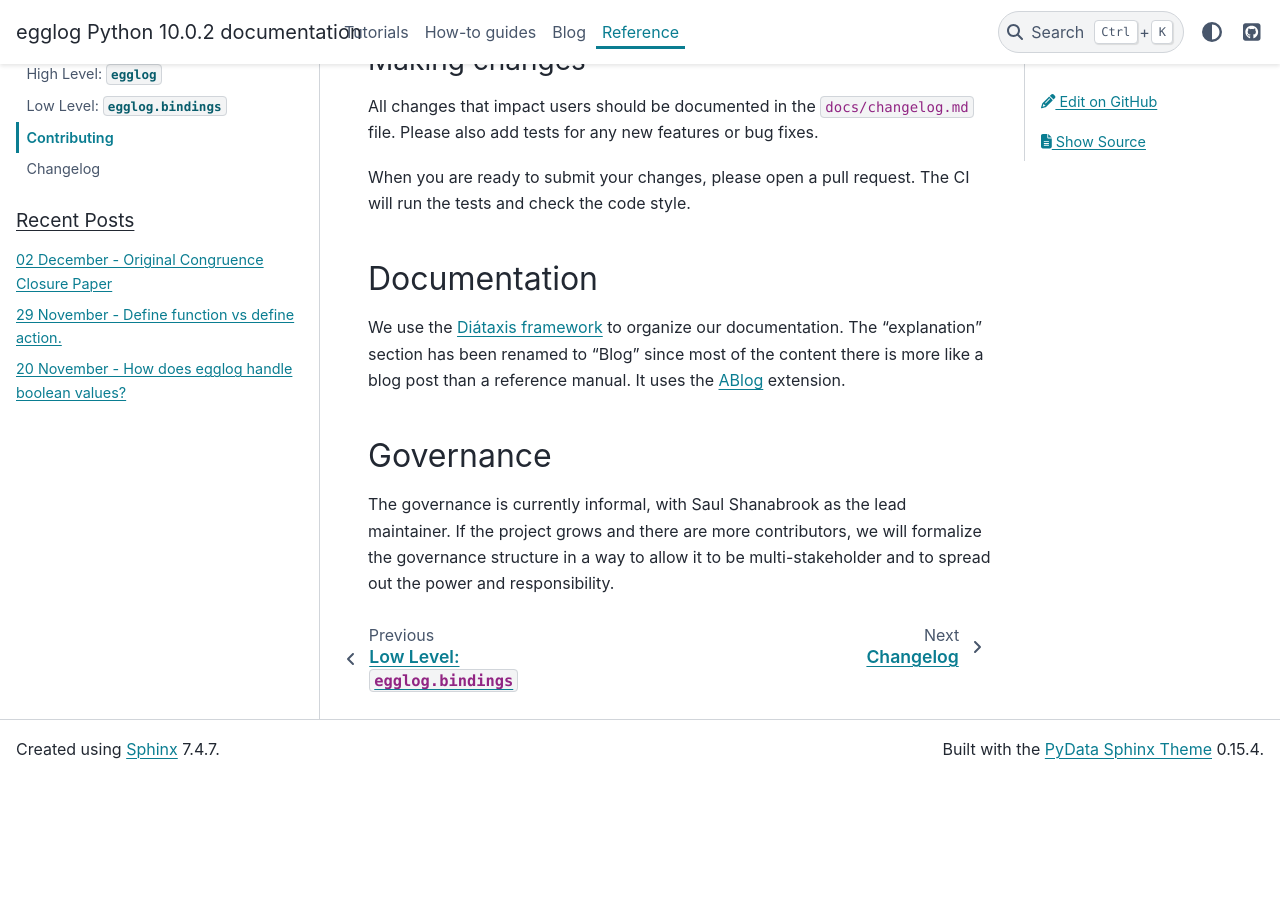
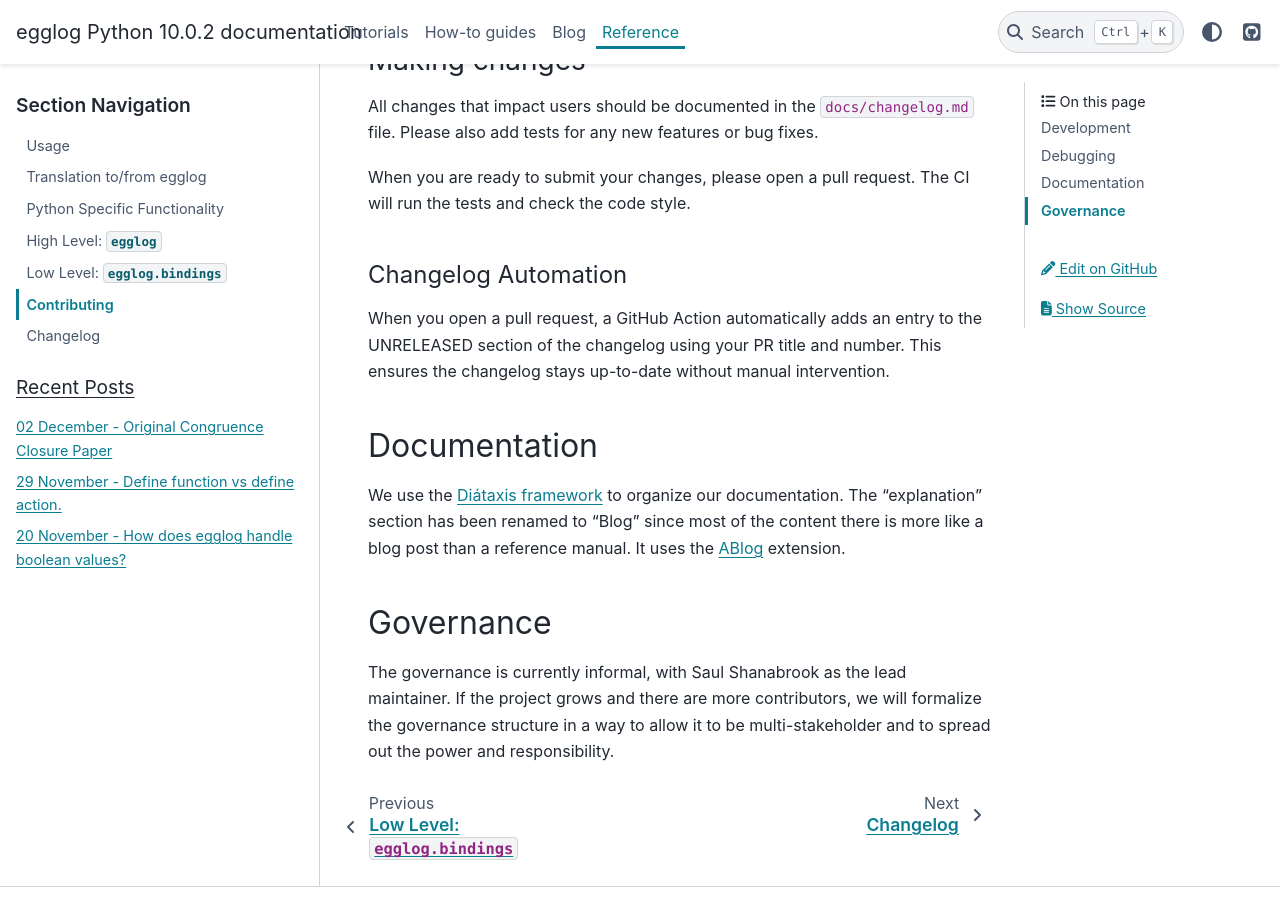
Before and after one commit to egraphs-good/egglog-python, a Sphinx documentation site: the page built from docs/reference/contributing.md, in a window 1280 px wide and 900 px high, scrolled down 2102 px. Built offline with Sphinx 7.4.7 and the PyData theme 0.15.4, drawn with Linux system fonts in a browser that asks for light colours; pages that are not in the unit, such as notebooks, are missing from menus; comment, search, counter and statistics services are not loaded; the version number is read from the project's files by our own code; before the commit the page ends 2880 px from its top, so only the background shows below that.

Commit message:
Move changelog automation docs to contributing guide and make concise
Co-authored-by: saulshanabrook <1186124+saulshanabrook@users.noreply.github.com>

```diff
--- a/docs/reference/contributing.md
+++ b/docs/reference/contributing.md
@@ -84,6 +84,10 @@ or bug fixes.
 
 When you are ready to submit your changes, please open a pull request. The CI will run the tests and check the code style.
 
+#### Changelog Automation
+
+When you open a pull request, a GitHub Action automatically adds an entry to the UNRELEASED section of the changelog using your PR title and number. This ensures the changelog stays up-to-date without manual intervention.
+
 ## Documentation
 
 We use the [Diátaxis framework](https://diataxis.fr/) to organize our documentation. The "explanation" section has
```
Also changed, not shown: .github/CHANGELOG_AUTOMATION.md (deleted).
